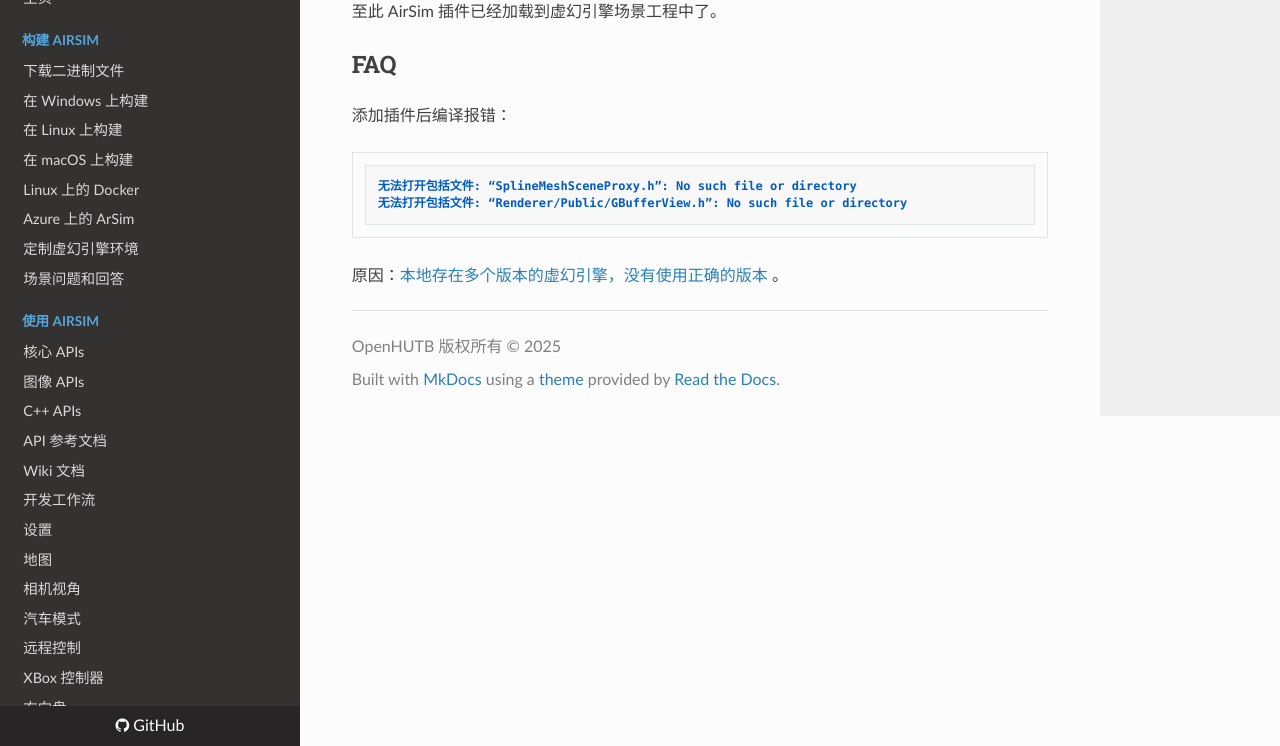
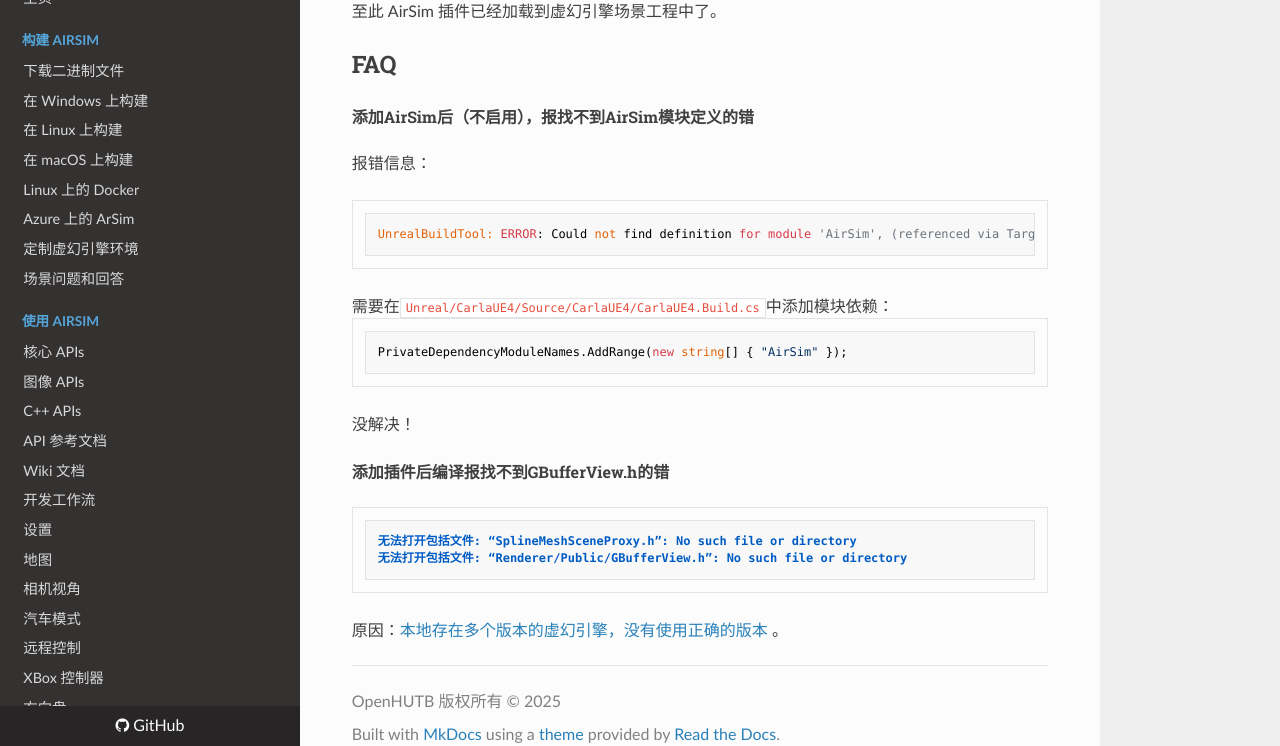
Before and after one commit to nongfu212/air_doc, an MkDocs documentation site: the page built from docs/dev/add_plugin.md, in a window 1280 px wide and 900 px high, scrolled down 5240 px, cut to the strip 154-900 px from the top of the window. Built offline with MkDocs 1.6.1, drawn with Linux system fonts in a browser that asks for light colours; nearby versions of some CDN libraries.

Commit message:
修复添加AirSim后（不启用），报找不到AirSim模块定义的错

````diff
--- a/docs/dev/add_plugin.md
+++ b/docs/dev/add_plugin.md
@@ -81,7 +81,20 @@
 
 ## FAQ
 
-添加插件后编译报错：
+
+###### 添加AirSim后（不启用），报找不到AirSim模块定义的错
+报错信息：
+```text
+UnrealBuildTool: ERROR: Could not find definition for module 'AirSim', (referenced via Target -> CarlaUE4.Build.cs)
+```
+需要在`Unreal/CarlaUE4/Source/CarlaUE4/CarlaUE4.Build.cs`中添加模块依赖：
+```C#
+PrivateDependencyModuleNames.AddRange(new string[] { "AirSim" });
+```
+没解决！
+
+
+###### 添加插件后编译报找不到GBufferView.h的错
 ```text
 无法打开包括文件: “SplineMeshSceneProxy.h”: No such file or directory
 无法打开包括文件: “Renderer/Public/GBufferView.h”: No such file or directory
````
